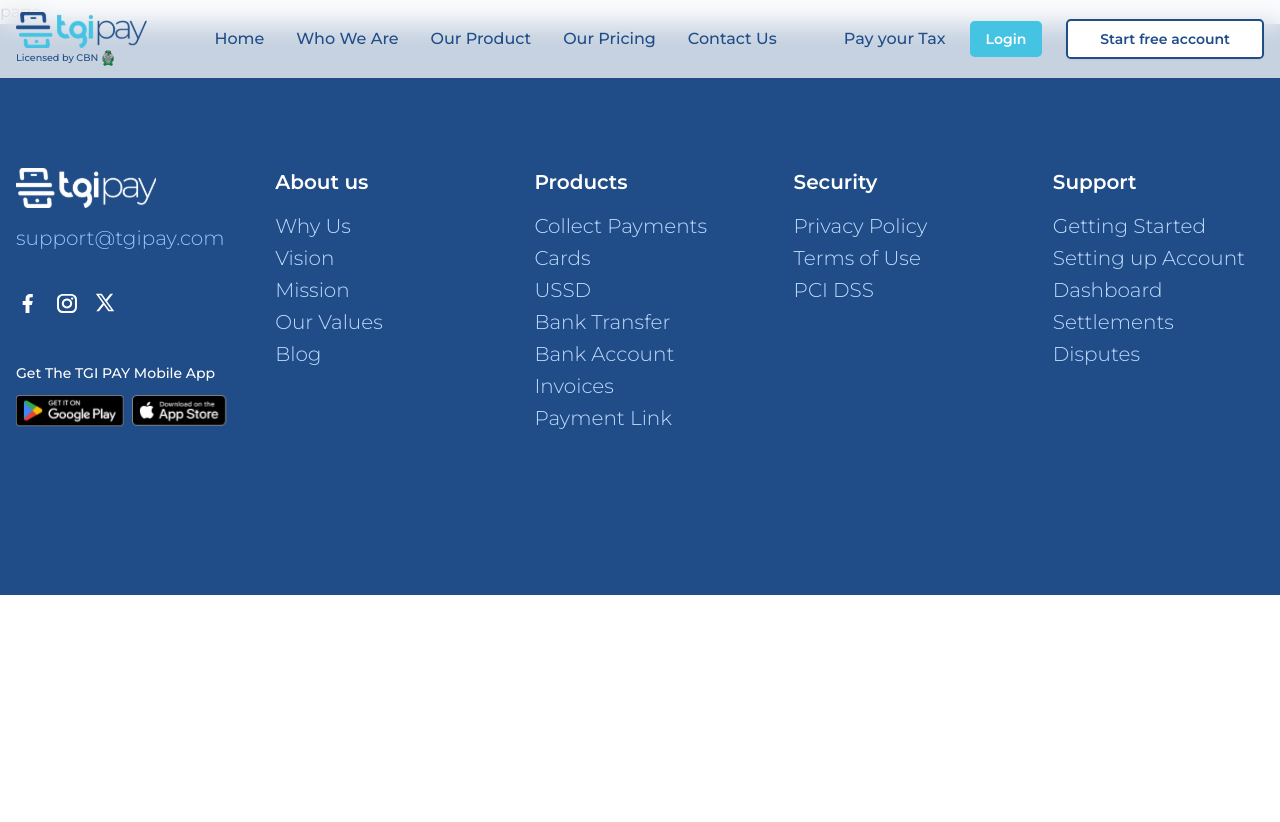
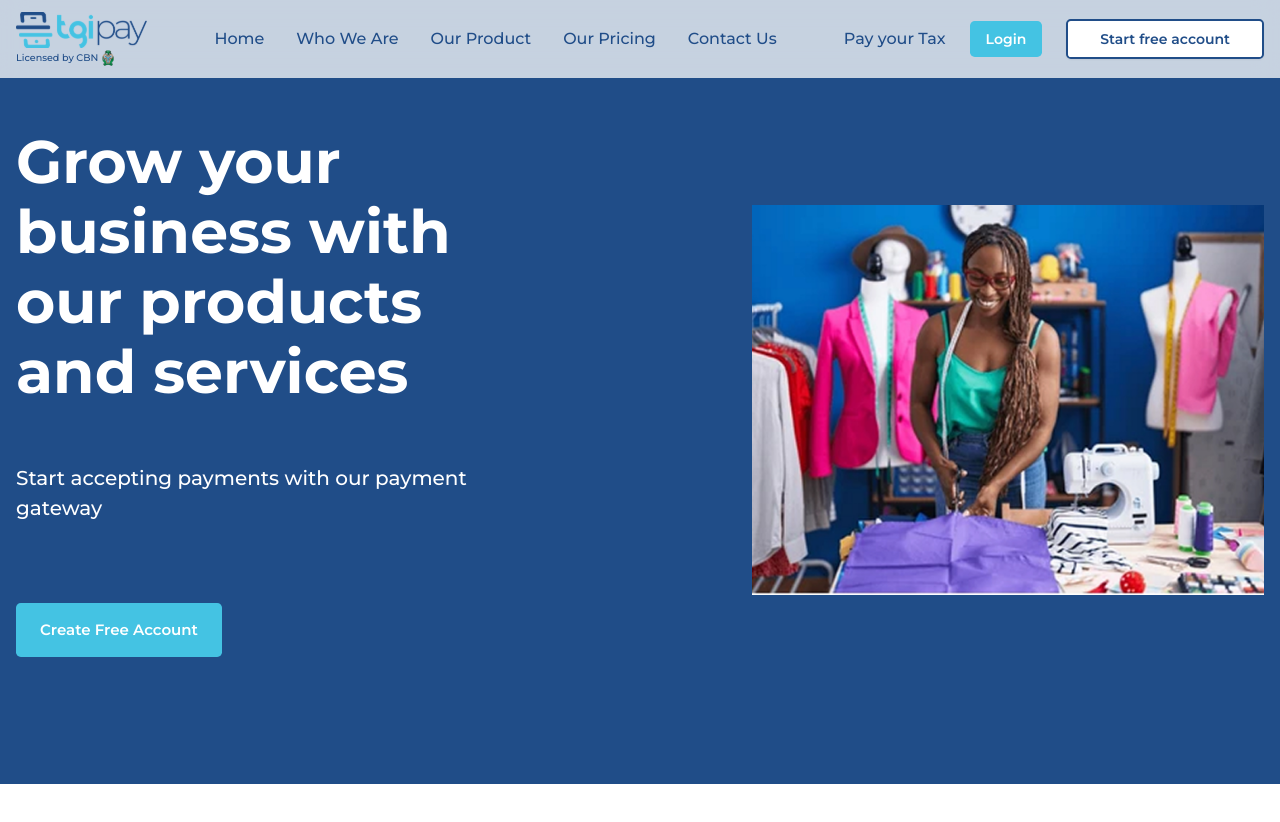
Before and after one commit to CHIDI00/tgipay-frontend, a Next.js app: page /ourproduct in a window 1280 px wide. Shown: the top 822 px of the page. Before the commit the page ends 800 px from the top, so only its background shows below. Built offline with nearby package versions, Linux system fonts and the light colour scheme.

Commit message:
Built the our product page and added animation

```diff
--- a/src/app/ourproduct/page.tsx
+++ b/src/app/ourproduct/page.tsx
@@ -1,7 +1,14 @@
+import OurProductHeroSection from "@/components/sections/OurProduct/OurProductHeroSection";
+import WeEmpowerBusinessInOurProduct from "@/components/sections/OurProduct/WeEmpowerBusinessInOurProduct";
 import React from "react";
 
 const page = () => {
-  return <div>page</div>;
+  return (
+    <div>
+      <OurProductHeroSection />
+      <WeEmpowerBusinessInOurProduct />
+    </div>
+  );
 };
 
 export default page;
--- /dev/null
+++ b/src/components/sections/OurProduct/OurProductHeroSection.tsx
@@ -0,0 +1,60 @@
+import { Button } from "@/components/ui/button";
+import FadeInAnimation from "@/components/ui/FadeInAnimation";
+import Image from "next/image";
+import React from "react";
+
+import personinproductpage from "../../../../public/personinproductpage.jpg";
+
+const OurProductHeroSection = () => {
+  return (
+    <section className="w-full lg:h-[49rem] h-[100dvh] bg-brand-navy ">
+      <div className="max-w-[90rem] h-full flex justify-between items-center px-4 mx-auto overflow-y-hidden ">
+        <div className="grid items-center w-full h-full grid-cols-1 lg:grid-cols-2 lg:gap-56">
+          {/* left content */}
+          <FadeInAnimation
+            stagger={0.2}
+            duration={1.2}
+            className="md:py-[4.4rem] pt-[6rem] md:space-y-14 space-y-5 "
+          >
+            <h1 className="font-bold text-white text-[30px] md:text-[60px] lg:text-[60px] leading-tight lg:leading-[70px]">
+              Grow your business with our products and services
+            </h1>
+
+            <p className="font-medium text-[16px] md:text-[20px] leading-[24px] md:leading-[30px] text-white max-w-[628px]">
+              Start accepting payments with our payment gateway
+            </p>
+
+            <div className="flex flex-wrap gap-4 pt-6">
+              <Button
+                size="lg"
+                className="bg-hero-cyan hover:bg-hero-cyan/90 text-white font-semibold text-[15px] px-6 py-4 h-auto rounded-lg"
+              >
+                Create Free Account
+              </Button>
+            </div>
+          </FadeInAnimation>
+
+          {/* right content */}
+          <div className="relative flex items-center justify-center h-full lg:justify-center -bottom-2">
+            <FadeInAnimation
+              duration={1}
+              className="relative flex items-center justify-center w-full lg:h-[80%] py-20"
+            >
+              <Image
+                src={personinproductpage}
+                alt="Payment solutions professional"
+                width={1000}
+                height={700}
+                className="w-[100%] h-auto"
+                quality={100}
+                priority
+              />
+            </FadeInAnimation>
+          </div>
+        </div>
+      </div>
+    </section>
+  );
+};
+
+export default OurProductHeroSection;
--- /dev/null
+++ b/src/components/sections/OurProduct/WeEmpowerBusinessInOurProduct.tsx
@@ -0,0 +1,103 @@
+"use client";
+
+import { Button } from "@/components/ui/button";
+import React, { useRef } from "react";
+
+import FadeInAnimation from "@/components/ui/FadeInAnimation";
+import gsap from "gsap";
+import { useGSAP } from "@gsap/react";
+import { ScrollTrigger } from "gsap/ScrollTrigger";
+
+const WeEmpowerBusinessInOurProduct = () => {
+  const containerRef = useRef<HTMLDivElement>(null);
+
+  useGSAP(
+    () => {
+      gsap.registerPlugin(ScrollTrigger);
+
+      // left rings animation
+      gsap.from(".ring-left", {
+        x: -150,
+        scale: 0.5,
+        opacity: 0,
+        duration: 1.5,
+        stagger: 0.15,
+        ease: "elastic.out(1, 0.6)",
+        scrollTrigger: {
+          trigger: containerRef.current,
+          start: "top 75%",
+          toggleActions: "play none none reverse",
+        },
+      });
+
+      // right rings animation
+      gsap.from(".ring-right", {
+        x: 150,
+        scale: 0.5,
+        opacity: 0,
+        duration: 1.5,
+        stagger: 0.15,
+        ease: "elastic.out(1, 0.6)",
+        scrollTrigger: {
+          trigger: containerRef.current,
+          start: "top 75%",
+          toggleActions: "play none none reverse",
+        },
+      });
+    },
+    { scope: containerRef },
+  );
+
+  return (
+    <div
+      ref={containerRef}
+      className="relative w-full py-32 overflow-hidden bg-white"
+    >
+      {/* left rings */}
+      <div className="absolute left-0 top-1/2 -translate-y-1/2 -translate-x-1/2 pointer-events-none z-0">
+        <div className="relative flex items-center justify-center">
+          <div className="ring-left absolute w-[25rem] h-[25rem] border-2 border-brand-cyan/80 rounded-full" />
+          <div className="ring-left absolute w-[45rem] h-[45rem] border-2 border-brand-cyan/80 rounded-full" />
+          <div className="ring-left absolute w-[65rem] h-[65rem] border-2 border-brand-cyan/80 rounded-full" />
+        </div>
+      </div>
+
+      {/* right rings */}
+      <div className="absolute right-0 top-1/2 -translate-y-1/2 translate-x-1/2 pointer-events-none z-0">
+        <div className="relative flex items-center justify-center">
+          <div className="ring-right absolute w-[25rem] h-[25rem] border-2 border-brand-cyan/80 rounded-full" />
+          <div className="ring-right absolute w-[45rem] h-[45rem] border-2 border-brand-cyan/80 rounded-full" />
+          <div className="ring-right absolute w-[65rem] h-[65rem] border-2 border-brand-cyan/80 rounded-full" />
+        </div>
+      </div>
+
+      {/* content */}
+      <div className="relative z-10 max-w-[90rem] px-4 mx-auto">
+        <div className="flex flex-col items-center justify-center lg:w-[55%] md:w-[70%] w-full mx-auto">
+          <FadeInAnimation
+            stagger={0.2}
+            className="flex flex-col items-center justify-center gap-10"
+          >
+            <h1 className="leading-tight text-center md:text-[3.5rem] text-[2.2rem] font-bold text-brand-navy">
+              We empower businesses with easy, reliable, and{" "}
+              <span className="text-brand-cyan">secure payment systems</span>
+            </h1>
+
+            <p className="text-slate-600 font-normal text-center md:text-[20px] text-[16px] max-w-2xl leading-relaxed">
+              Helping you collect payments, confirm transactions instantly,
+              track financial activities, and grow with unmatched efficiency.
+            </p>
+
+            <div>
+              <Button className="px-10 py-7 text-lg font-semibold bg-brand-navy hover:bg-brand-navy/90 text-white rounded-lg shadow-xl hover:shadow-2xl transition-all duration-300 transform hover:-translate-y-1">
+                Learn more
+              </Button>
+            </div>
+          </FadeInAnimation>
+        </div>
+      </div>
+    </div>
+  );
+};
+
+export default WeEmpowerBusinessInOurProduct;
--- a/src/components/ui/MenuLinks.tsx
+++ b/src/components/ui/MenuLinks.tsx
@@ -24,26 +24,26 @@ const MenuLink = ({
 
   useGSAP(
     () => {
-      const chars = containerRef.current?.querySelectorAll(".char");
-      if (!chars) return;
+      const words = containerRef.current?.querySelectorAll(".word");
+      if (!words) return;
 
       if (isOpen) {
         gsap.fromTo(
-          chars,
+          words,
           { y: 40, opacity: 0 },
           {
             y: 0,
             opacity: 1,
-            duration: 0.2,
-            stagger: 0.03,
+            duration: 0.5,
+            stagger: 0.1,
             delay: 0.4 + index * 0.1,
             ease: "power3.out",
             overwrite: "auto",
           },
         );
       } else {
-        // reset quickly
-        gsap.set(chars, { y: 40, opacity: 0 });
+        // Reset quickly
+        gsap.set(words, { y: 40, opacity: 0 });
       }
     },
     { scope: containerRef, dependencies: [isOpen] },
@@ -54,13 +54,18 @@ const MenuLink = ({
       ref={containerRef}
       href={href}
       onClick={onClick}
-      className="relative block py-1 overflow-hidden text-[2rem] font-bold transition-colors  text-brand-navy hover:text-brand-cyan hover:text-[2rem]"
+      className="relative block py-1 overflow-hidden text-[1.5rem] font-medium transition-colors text-brand-navy hover:text-brand-cyan hover:text-[2rem]"
     >
-      <span className="sr-only">{children}</span>{" "}
+      <span className="sr-only">{children}</span>
+
       <span aria-hidden="true" className="block leading-tight">
-        {children.split("").map((char, i) => (
-          <span key={i} className="inline-block char" style={{ opacity: 0 }}>
-            {char === " " ? "\u00A0" : char}
+        {children.split(" ").map((word, i) => (
+          <span
+            key={i}
+            className="inline-block word mr-2"
+            style={{ opacity: 0 }}
+          >
+            {word}
           </span>
         ))}
       </span>
```
Also changed, not shown: public/personinproductpage.jpg (added).
